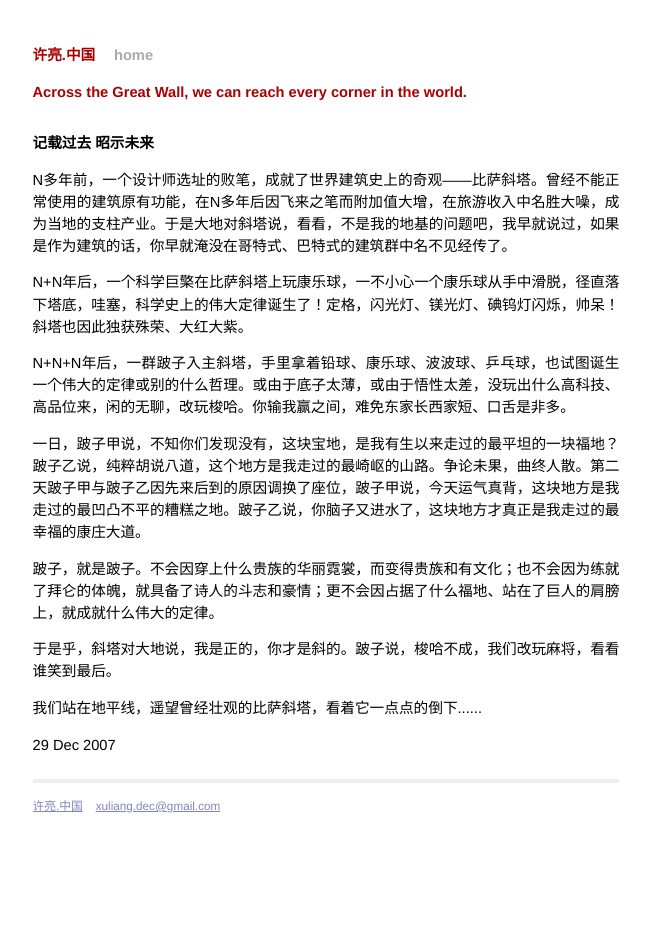
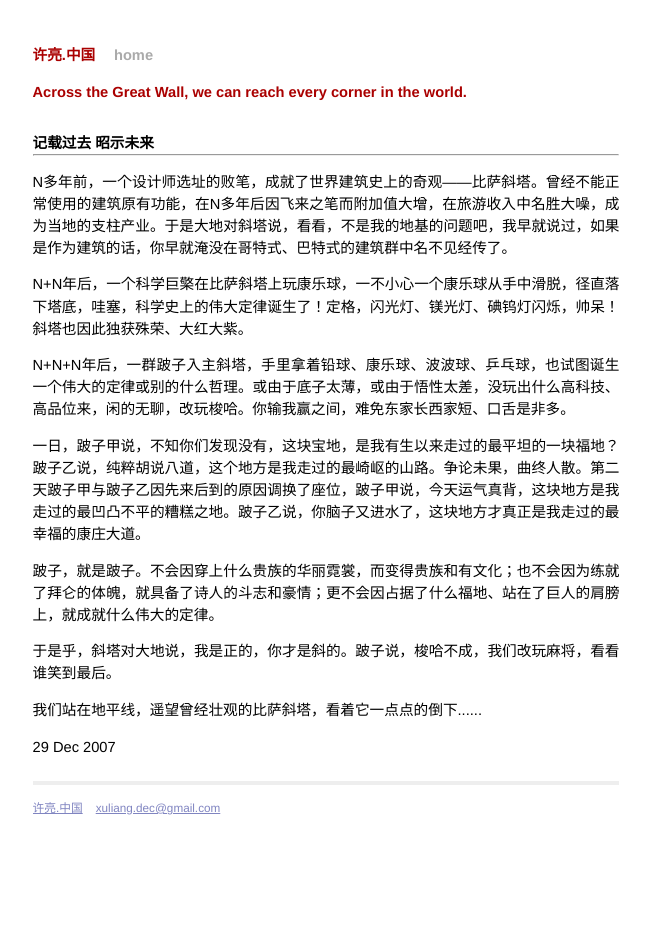
Before and after one commit to liangxu/blog, a Jekyll site: the page built from _posts/2007-12-29-记载过去-昭示未来.html, in a window 1280 px wide. Shown: the whole page, without its empty margins (314-964 px from the left). Built offline with Jekyll 4.4.1, drawn with Linux system fonts in a browser that asks for light colours; Markdown is read by kramdown in place of the engine named in the settings.

Commit message:
add <hr/> below title of the post

```diff
--- a/_posts/2007-12-29-记载过去-昭示未来.html
+++ b/_posts/2007-12-29-记载过去-昭示未来.html
@@ -3,6 +3,7 @@ layout: post
 title: 记载过去 昭示未来
 ---
 <h2>{{ page.title }}</h2>
+<hr/>
 <p>N多年前，一个设计师选址的败笔，成就了世界建筑史上的奇观——比萨斜塔。曾经不能正常使用的建筑原有功能，在N多年后因飞来之笔而附加值大增，在旅游收入中名胜大噪，成为当地的支柱产业。于是大地对斜塔说，看看，不是我的地基的问题吧，我早就说过，如果是作为建筑的话，你早就淹没在哥特式、巴特式的建筑群中名不见经传了。</p>
 <p>N+N年后，一个科学巨檠在比萨斜塔上玩康乐球，一不小心一个康乐球从手中滑脱，径直落下塔底，哇塞，科学史上的伟大定律诞生了！定格，闪光灯、镁光灯、碘钨灯闪烁，帅呆！斜塔也因此独获殊荣、大红大紫。 </p>
 <p>N+N+N年后，一群跛子入主斜塔，手里拿着铅球、康乐球、波波球、乒乓球，也试图诞生一个伟大的定律或别的什么哲理。或由于底子太薄，或由于悟性太差，没玩出什么高科技、高品位来，闲的无聊，改玩梭哈。你输我赢之间，难免东家长西家短、口舌是非多。 </p>
--- a/_posts/2014-06-15-Mac-Tricks.html
+++ b/_posts/2014-06-15-Mac-Tricks.html
@@ -3,10 +3,10 @@ layout: post
 title: Mac技巧
 ---
 <h2>{{ page.title }}</h2>
+<hr/>
 <h3>截屏</h3>
 <ul>
 <li>默认快捷键: command+shift+4</li>
 <li>第三方App: Snip[<a href="http://snip.qq.com/">http://snip.qq.com/</a>]</li>
 </ul>
 <p>{{ page.date | date_to_string }}</p>
-~
```
